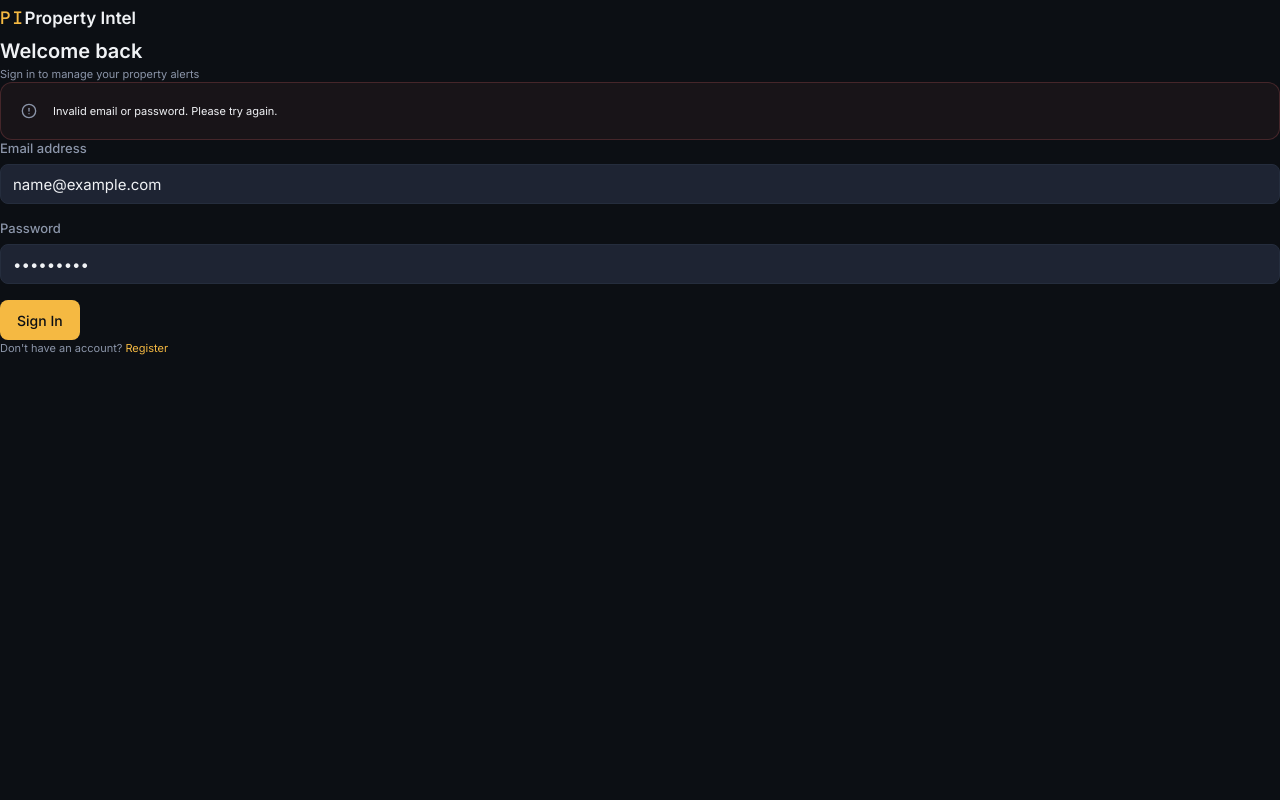
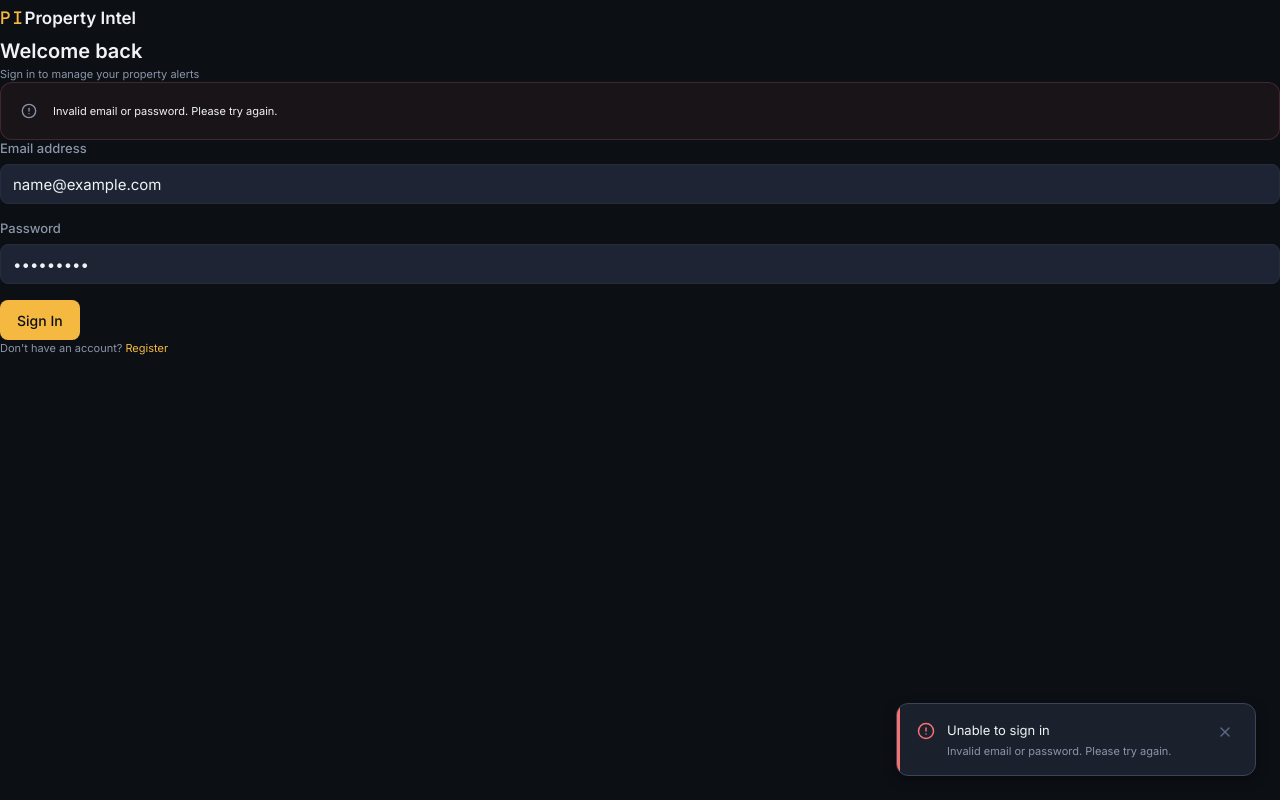
Before and after one commit to islajr/property-intel, a React (Vite) app in the folder client/: page /login in a window 1280 px wide. Both pictures are taken after typing "name@example.com", "Sample123" into the empty fields and a click on the button "Sign In". Built offline with nearby package versions, Linux system fonts and the light colour scheme; no server answers.

Commit message:
feat: (client) add toast notification system

```diff
--- a/client/src/components/layout/Navigation.tsx
+++ b/client/src/components/layout/Navigation.tsx
@@ -3,10 +3,12 @@ import { Link, NavLink, useNavigate } from 'react-router-dom';
 import { useAuthStore } from '../../store/authStore';
 import { Menu, X, Bell, LogOut } from 'lucide-react';
 import { logout } from '../../api/auth';
+import { useToast } from '../toast/ToastProvider';
 
 export default function Navigation() {
   const { isAuthenticated, clearToken } = useAuthStore();
   const navigate = useNavigate();
+  const { addToast } = useToast();
   const [mobileMenuOpen, setMobileMenuOpen] = useState(false);
   const [dropdownOpen, setDropdownOpen] = useState(false);
 
@@ -42,6 +44,7 @@ export default function Navigation() {
     }
     clearToken();
     setDropdownOpen(false);
+    addToast('Signed out', 'success');
     navigate('/');
   };
 
--- /dev/null
+++ b/client/src/components/toast/ToastProvider.tsx
@@ -0,0 +1,169 @@
+import { createContext, useContext, useState, useCallback } from 'react';
+import type { ReactNode } from 'react';
+import { X, CheckCircle, AlertCircle, Info, AlertTriangle } from 'lucide-react';
+
+export interface Toast {
+  id: string;
+  message: string;
+  description?: string;
+  type: 'success' | 'error' | 'info' | 'warning';
+}
+
+interface ToastContextType {
+  addToast: (message: string, type?: Toast['type'], description?: string) => void;
+  removeToast: (id: string) => void;
+}
+
+const ToastContext = createContext<ToastContextType | undefined>(undefined);
+
+export function useToast() {
+  const context = useContext(ToastContext);
+  if (!context) {
+    throw new Error('useToast must be used within a ToastProvider');
+  }
+  return context;
+}
+
+interface ToastProviderProps {
+  children: ReactNode;
+}
+
+export function ToastProvider({ children }: ToastProviderProps) {
+  const [toasts, setToasts] = useState<Toast[]>([]);
+
+  const removeToast = useCallback((id: string) => {
+    setToasts((prev) => prev.filter((t) => t.id !== id));
+  }, []);
+
+  const addToast = useCallback((message: string, type: Toast['type'] = 'info', description?: string) => {
+    const id = Math.random().toString(36).substring(2, 9);
+
+    setToasts((prev) => {
+      const newToast: Toast = { id, message, type };
+      if (description !== undefined) {
+        newToast.description = description;
+      }
+      const newToasts = [...prev, newToast];
+      if (newToasts.length > 3) {
+        return newToasts.slice(newToasts.length - 3);
+      }
+      return newToasts;
+    });
+
+    // Auto-dismiss after 5s unless it's an error
+    if (type !== 'error') {
+      setTimeout(() => {
+        removeToast(id);
+      }, 5000);
+    }
+  }, [removeToast]);
+
+  return (
+    <ToastContext.Provider value={{ addToast, removeToast }}>
+      {children}
+      <div
+        className="toast-container"
+        style={{
+          position: 'fixed',
+          bottom: '24px',
+          right: '24px',
+          display: 'flex',
+          flexDirection: 'column',
+          gap: '12px',
+          zIndex: 2000,
+          pointerEvents: 'none'
+        }}
+        role="live"
+        aria-live="assertive"
+      >
+        {toasts.map((toast) => {
+          let AccentColor = 'var(--color-amber-400)';
+          let IconComponent = Info;
+
+          if (toast.type === 'success') {
+            AccentColor = 'var(--color-signal-up)';
+            IconComponent = CheckCircle;
+          } else if (toast.type === 'error') {
+            AccentColor = 'var(--color-signal-down)';
+            IconComponent = AlertCircle;
+          } else if (toast.type === 'warning') {
+            AccentColor = 'var(--color-dom-active)';
+            IconComponent = AlertTriangle;
+          }
+
+          return (
+            <div
+              key={toast.id}
+              className={`toast-item toast-${toast.type}`}
+              style={{
+                width: '360px',
+                background: 'var(--color-bg-overlay)',
+                border: '1px solid var(--color-border-strong)',
+                borderRadius: '12px',
+                padding: 'var(--space-4) var(--space-5)',
+                display: 'flex',
+                gap: '12px',
+                position: 'relative',
+                overflow: 'hidden',
+                pointerEvents: 'auto',
+                boxShadow: '0 4px 12px rgba(0, 0, 0, 0.4)',
+                animation: 'slideInToast 200ms cubic-bezier(0.2, 0.0, 0.0, 1.0)'
+              }}
+            >
+              {/* Left border indicator */}
+              <div
+                style={{
+                  position: 'absolute',
+                  left: 0,
+                  top: 0,
+                  bottom: 0,
+                  width: '3px',
+                  backgroundColor: AccentColor
+                }}
+              />
+
+              <div style={{ color: AccentColor, flexShrink: 0, marginTop: '2px' }}>
+                <IconComponent size={18} />
+              </div>
+
+              <div style={{ flexGrow: 1, display: 'flex', flexDirection: 'column', gap: '4px', textAlign: 'left' }}>
+                <p
+                  className="text-sm font-semibold"
+                  style={{ margin: 0, color: 'var(--color-text-primary)' }}
+                >
+                  {toast.message}
+                </p>
+                {toast.description && (
+                  <p
+                    className="text-xs"
+                    style={{ margin: 0, color: 'var(--color-text-secondary)', lineHeight: '1.4' }}
+                  >
+                    {toast.description}
+                  </p>
+                )}
+              </div>
+
+              <button
+                onClick={() => removeToast(toast.id)}
+                aria-label="Dismiss notification"
+                style={{
+                  background: 'none',
+                  border: 'none',
+                  color: 'var(--color-text-tertiary)',
+                  cursor: 'pointer',
+                  padding: '2px',
+                  display: 'flex',
+                  alignSelf: 'flex-start',
+                  marginTop: '2px'
+                }}
+                className="hover:text-primary"
+              >
+                <X size={16} />
+              </button>
+            </div>
+          );
+        })}
+      </div>
+    </ToastContext.Provider>
+  );
+}
--- a/client/src/main.tsx
+++ b/client/src/main.tsx
@@ -4,6 +4,7 @@ import { QueryClient, QueryClientProvider } from '@tanstack/react-query';
 import { ReactQueryDevtools } from '@tanstack/react-query-devtools';
 import './styles/globals.css';
 import App from './App.tsx';
+import { ToastProvider } from './components/toast/ToastProvider.tsx';
 
 // Configure QueryClient with standard defaults
 const queryClient = new QueryClient({
@@ -19,7 +20,9 @@ const queryClient = new QueryClient({
 createRoot(document.getElementById('root')!).render(
   <StrictMode>
     <QueryClientProvider client={queryClient}>
-      <App />
+      <ToastProvider>
+        <App />
+      </ToastProvider>
       {import.meta.env.DEV && <ReactQueryDevtools initialIsOpen={false} />}
     </QueryClientProvider>
   </StrictMode>
--- a/client/src/pages/Alerts.tsx
+++ b/client/src/pages/Alerts.tsx
@@ -6,9 +6,11 @@ import AlertForm from '../components/alerts/AlertForm';
 import Button from '../components/primitives/Button';
 import Skeleton from '../components/primitives/Skeleton';
 import { Bell, Plus, AlertCircle } from 'lucide-react';
+import { useToast } from '../components/toast/ToastProvider';
 
 export default function Alerts() {
   const queryClient = useQueryClient();
+  const { addToast } = useToast();
   const [showCreateForm, setShowCreateForm] = useState(false);
 
   // 1. Fetch user alerts list
@@ -23,7 +25,12 @@ export default function Alerts() {
     onSuccess: () => {
       // Invalidate query to refresh list
       queryClient.invalidateQueries({ queryKey: ['alerts'] });
+      addToast('Alert deleted', 'success');
     },
+    onError: (err: any) => {
+      const msg = err.response?.data?.message || 'Failed to delete alert. Please try again.';
+      addToast('Unable to delete alert', 'error', msg);
+    }
   });
 
   const handleDeleteAlert = async (id: number) => {
@@ -33,6 +40,7 @@ export default function Alerts() {
   const handleCreateSuccess = () => {
     setShowCreateForm(false);
     queryClient.invalidateQueries({ queryKey: ['alerts'] });
+    addToast('Alert created', 'success');
   };
 
   return (
--- a/client/src/pages/Login.tsx
+++ b/client/src/pages/Login.tsx
@@ -6,11 +6,13 @@ import AuthForm from '../components/auth/AuthForm';
 import Input from '../components/primitives/Input';
 import Button from '../components/primitives/Button';
 import { AlertCircle } from 'lucide-react';
+import { useToast } from '../components/toast/ToastProvider';
 
 export default function Login() {
   const navigate = useNavigate();
   const [searchParams] = useSearchParams();
   const { setToken } = useAuthStore();
+  const { addToast } = useToast();
 
   const [email, setEmail] = useState('');
   const [password, setPassword] = useState('');
@@ -32,10 +34,12 @@ export default function Login() {
     try {
       const res = await login({ email, password });
       setToken(res.accessToken, res.expiresIn);
+      addToast('Signed in', 'success');
       navigate(redirectTarget, { replace: true });
     } catch (err: any) {
       const msg = err.response?.data?.message || 'Invalid email or password. Please try again.';
       setError(msg);
+      addToast('Unable to sign in', 'error', msg);
     } finally {
       setLoading(false);
     }
--- a/client/src/pages/Register.tsx
+++ b/client/src/pages/Register.tsx
@@ -6,11 +6,13 @@ import AuthForm from '../components/auth/AuthForm';
 import Input from '../components/primitives/Input';
 import Button from '../components/primitives/Button';
 import { AlertCircle } from 'lucide-react';
+import { useToast } from '../components/toast/ToastProvider';
 
 export default function Register() {
   const navigate = useNavigate();
   const [searchParams] = useSearchParams();
   const { setToken } = useAuthStore();
+  const { addToast } = useToast();
 
   const [email, setEmail] = useState('');
   const [password, setPassword] = useState('');
@@ -38,10 +40,12 @@ export default function Register() {
     try {
       const res = await register({ email, password });
       setToken(res.accessToken, res.expiresIn);
+      addToast('Account created', 'success');
       navigate(redirectTarget, { replace: true });
     } catch (err: any) {
       const msg = err.response?.data?.message || 'Registration failed. Please try again.';
       setError(msg);
+      addToast('Registration failed', 'error', msg);
     } finally {
       setLoading(false);
     }
--- a/client/src/styles/globals.css
+++ b/client/src/styles/globals.css
@@ -1762,3 +1762,15 @@ textarea:focus-visible {
 .listings-grid > *:nth-child(10) { animation-delay: 360ms; }
 .listings-grid > *:nth-child(11) { animation-delay: 400ms; }
 .listings-grid > *:nth-child(12) { animation-delay: 440ms; }
+
+/* ── Toast Animation ── */
+@keyframes slideInToast {
+  from {
+    transform: translateY(100%) translateY(24px);
+    opacity: 0;
+  }
+  to {
+    transform: translateY(0);
+    opacity: 1;
+  }
+}
```
